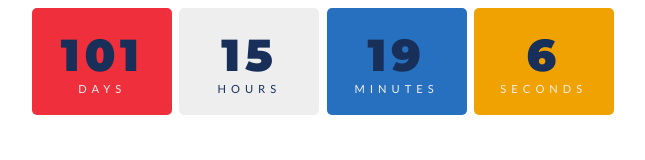
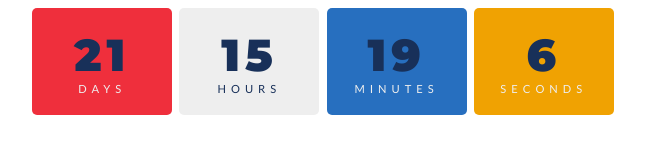
Before and after one commit to Kunnar11/notion_widget, a plain HTML site: page index.html in a window 1280 px wide. Shown: the whole page, without its empty margins (317-962 px from the left). Drawn offline with Linux system fonts and the light colour scheme.

Commit message:
Update index.html

```diff
--- a/index.html
+++ b/index.html
@@ -103,7 +103,7 @@ body{
 </body>
 <script>
     const year = new Date().getFullYear();
-const myDate = new Date('Jun 15, 2024 00:00:00');
+const myDate = new Date('Mar 27, 2024 00:00:00');
 console.log(myDate);
 
 // countdown
```
